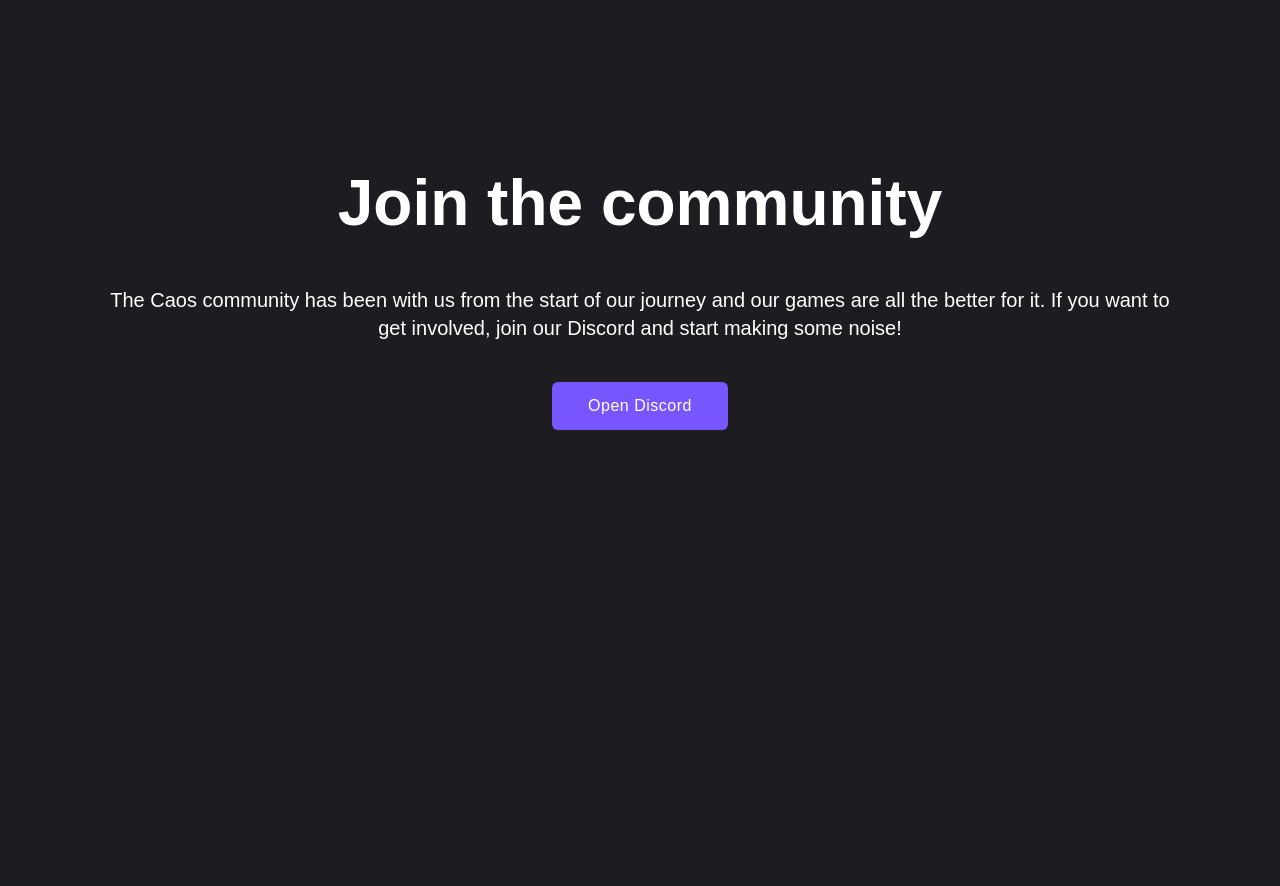
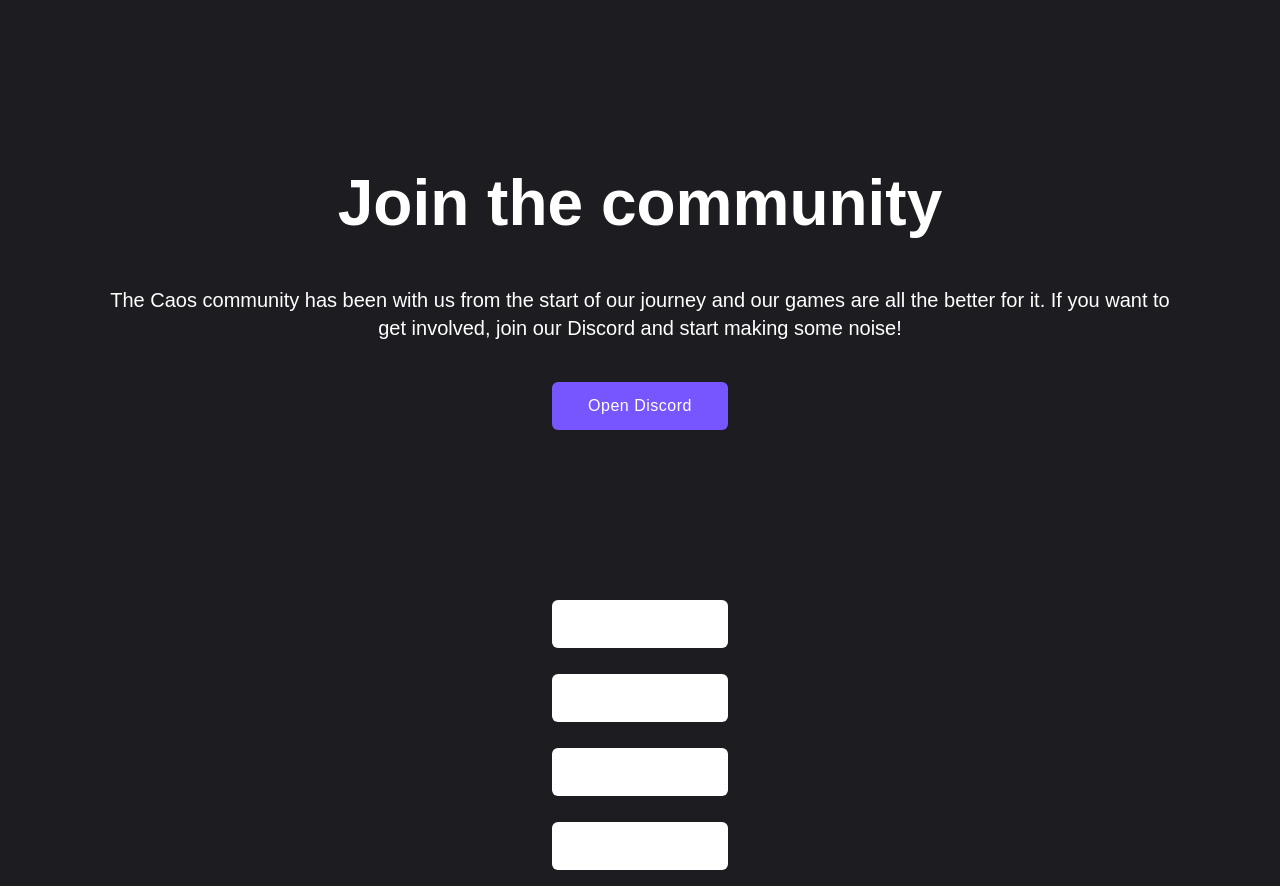
Before and after one commit to CaosCreations/CaosCreationsWebsite, a Gatsby site: page / in a window 1280 px wide. Shown: the part 2315-3201 px from the top of the page. Before the commit the page ends 2905 px from the top, so only its background shows below. Built offline with nearby package versions, Linux system fonts and the light colour scheme; Gatsby itself is replaced by a stand-in of ours.

Commit message:
add temp footer

```diff
--- a/src/components/community.js
+++ b/src/components/community.js
@@ -9,7 +9,7 @@
                 <p className="community__description">The Caos community has been with us from the start of our journey and our games are all the better for it.
                 If you want to get involved, join our Discord and start making some noise!</p>
                 <div className="community__buttons">
-                    <div classsName="community__buttons__join">
+                    <div className="community__buttons__join">
                         <a className="btn--primary" href="https://discord.gg/U4FvsWFJvf" target="_blank" rel="noopener noreferrer">Open Discord</a>
                     </div>
                 </div>
--- a/src/components/display.js
+++ b/src/components/display.js
@@ -5,7 +5,7 @@
 const Display = (props) => (
     <div className="display__container" id={props.id}>
         <div className="display__internal">
-            <video className="display__media" preload="auto" autoplay="true" muted="true" loop="true" src={sample_clip} />
+            <video className="display__media" preload="auto" autoPlay={true} muted={true} loop={true} src={sample_clip} />
             {/* Need to add static images for browsers that don't load videos properly */}
             <div className="display__content">
                 <h2 className="display__headline">{props.game__title}</h2>
--- /dev/null
+++ b/src/components/footer.js
@@ -0,0 +1,26 @@
+import React from "react"
+import "./footer.scss"
+
+const Footer = (props) => (
+    <div className="footer__container" id={props.id}>
+        <div className="footer__internal">
+            <div className="footer__buttons">
+                <a className="btn--primary" href="https://discord.gg/U4FvsWFJvf" target="_blank" rel="noopener noreferrer">Discord</a>
+            </div>
+
+            <div className="footer__buttons">
+                <a className="btn--primary" href="https://twitter.com/CaosCreations" target="_blank" rel="noopener noreferrer">Twitter</a>
+            </div>
+
+            <div className="footer__buttons">
+                <a className="btn--primary" href="https://www.instagram.com/caos.creations/" target="_blank" rel="noopener noreferrer">Instagram</a>
+            </div>
+
+            <div className="footer__buttons">
+                <a className="btn--primary" href="https://www.youtube.com/channel/UCyPThpfIOeL60-kioCGupRw" target="_blank" rel="noopener noreferrer">Youtube</a>
+            </div>
+        </div>
+    </div>
+)
+
+export default Footer
--- /dev/null
+++ b/src/components/footer.scss
@@ -0,0 +1,40 @@
+@import 'src/styles/index.scss';
+
+.footer__container {
+    display: flex;
+    flex-direction: column;
+    align-items: stretch;
+    justify-content: space-between;
+    position: relative;
+    width: auto;
+
+    .footer__internal {
+        flex-grow: 1;
+        margin: 0 auto;
+        max-width: 1080px;
+
+        .footer__buttons {
+            display: flex;
+            justify-content: center;
+            margin-top: 10px;
+            padding-bottom: 16px;
+
+            .btn--primary {
+                display: inline-block;
+                padding: 12px 16px;
+                min-width: 144px;
+                border-radius: 6px;
+                text-align: center;
+                text-decoration: none;
+                background: #ffffff;
+                color: white;
+
+                font-family: "Montserrat", sans-serif;
+                font-weight: 500;
+                font-size: 16px;
+                line-height: 24px;
+                letter-spacing: 0.5px;
+            }
+        }
+    }
+}
--- a/src/pages/index.js
+++ b/src/pages/index.js
@@ -3,11 +3,11 @@
 import Hero from "../components/hero"
 import Display from "../components/display"
 import Community from "../components/community"
+import Footer from "../components/footer"
 import "../styles/index.scss"
 
 const IndexPage = () => {
   return(
-    <>
     <body>
         <Navbar />
         <Hero />
@@ -15,8 +15,8 @@
         the tools in your arsenal to bring Jax home before dinner."/>
         <Display game__title="Starlight Express" game__description="Manage your interplanetary delivery company and you expand your fleet as you explore the mysteries of an old space station!"/>
         <Community />
-      </body>
-    </>
+        <Footer />
+    </body>
   )
 }
 
```
